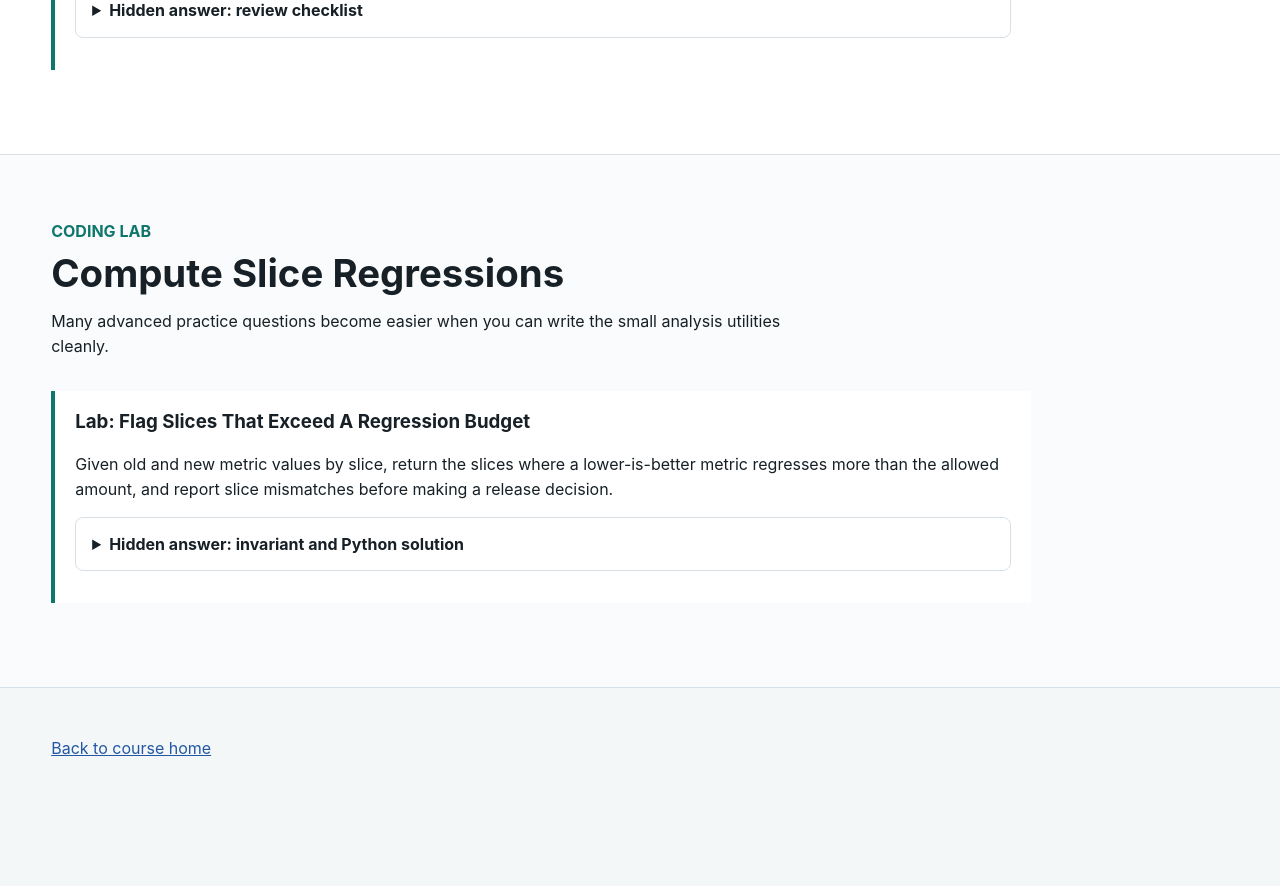
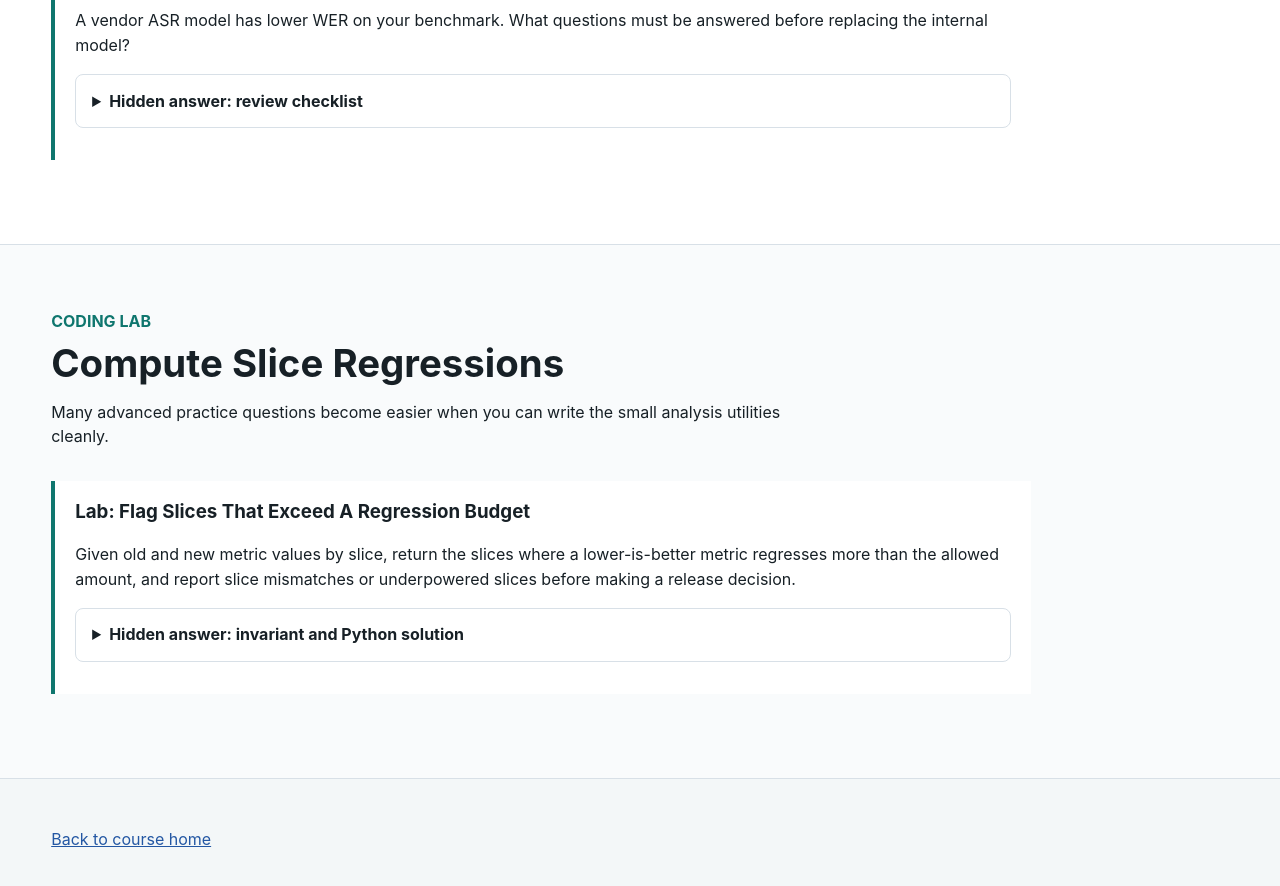
Before and after one commit to kennethli319/kennethli319.github.io, a Jekyll site: the page audio-text-ml-course/lessons/speech-data-eval-ops.html, which Jekyll copies as it is, in a window 1280 px wide and 900 px high, scrolled down 3559 px. Shown: the top 886 px of the window. Built offline with Jekyll 4.4.1, drawn with Linux system fonts in a browser that asks for light colours; before the commit the page ends 4368 px from its top, so only the background shows below that; part of the change alters nothing that is shown; some of the changed text lies outside the part shown.

Commit message:
Update speech data eval lesson

```diff
--- a/audio-text-ml-course/lessons/speech-data-eval-ops.html
+++ b/audio-text-ml-course/lessons/speech-data-eval-ops.html
@@ -145,6 +145,12 @@
       <div class="section-head">
         <p class="eyebrow">Evaluation Design</p>
         <h2>Build Gates That Catch Real Regressions</h2>
+        <p>
+          Slice gates should pair point estimates with enough support to make
+          the decision meaningful. A five-utterance slice can reveal a risk,
+          but it should usually trigger more review or targeted sampling
+          rather than a confident ship/no-ship call by itself.
+        </p>
       </div>
       <article class="prompt">
         <h3>Gate 1: Streaming ASR Release</h3>
@@ -254,19 +260,21 @@
         <p>
           Given old and new metric values by slice, return the slices where
           a lower-is-better metric regresses more than the allowed amount, and
-          report slice mismatches before making a release decision.
+          report slice mismatches or underpowered slices before making a
+          release decision.
         </p>
         <details class="qa">
           <summary>Hidden answer: invariant and Python solution</summary>
           <p>
             Invariant: each flagged row has a slice present in both metric
-            maps, both metric values are finite, <code>new - old</code> is
-            greater than the non-negative regression budget, and missing or
-            newly added slices are reported separately instead of being
+            maps, both metric values are finite, the slice has enough examples
+            for a release gate, <code>new - old</code> is greater than the
+            non-negative regression budget, and missing, newly added, or
+            underpowered slices are reported separately instead of being
             silently treated as zero.
           </p>
           <pre><code class="language-python">from math import isfinite
-from numbers import Real
+from numbers import Integral, Real
 
 
 def _finite_number(value, name):
@@ -275,17 +283,32 @@ def _finite_number(value, name):
     return float(value)
 
 
-def slices_over_budget(old_metrics, new_metrics, budget):
+def _count(value, name):
+    if isinstance(value, bool) or not isinstance(value, Integral) or value &lt; 0:
+        raise ValueError(f"{name} must be a non-negative integer")
+    return int(value)
+
+
+def slices_over_budget(old_metrics, new_metrics, budget, slice_counts=None, min_count=1):
     budget = _finite_number(budget, "budget")
     if budget &lt; 0:
         raise ValueError("budget must be non-negative for lower-is-better metrics")
+    min_count = _count(min_count, "min_count")
+    if min_count == 0:
+        raise ValueError("min_count must be positive for a release gate")
 
     missing_in_new = sorted(set(old_metrics) - set(new_metrics))
     new_only = sorted(set(new_metrics) - set(old_metrics))
     flagged = []
+    underpowered = []
     for name in sorted(set(old_metrics) &amp; set(new_metrics)):
         old_value = _finite_number(old_metrics[name], f"{name} old metric")
         new_value = _finite_number(new_metrics[name], f"{name} new metric")
+        if slice_counts is not None:
+            support = _count(slice_counts.get(name, 0), f"{name} count")
+            if support &lt; min_count:
+                underpowered.append({"slice": name, "count": support})
+                continue
         delta = new_value - old_value
         if delta &gt; budget:
             flagged.append({
@@ -298,6 +321,7 @@ def slices_over_budget(old_metrics, new_metrics, budget):
         "flagged": flagged,
         "missing_in_new": missing_in_new,
         "new_only": new_only,
+        "underpowered": underpowered,
     }</code></pre>
         </details>
       </article>
```
